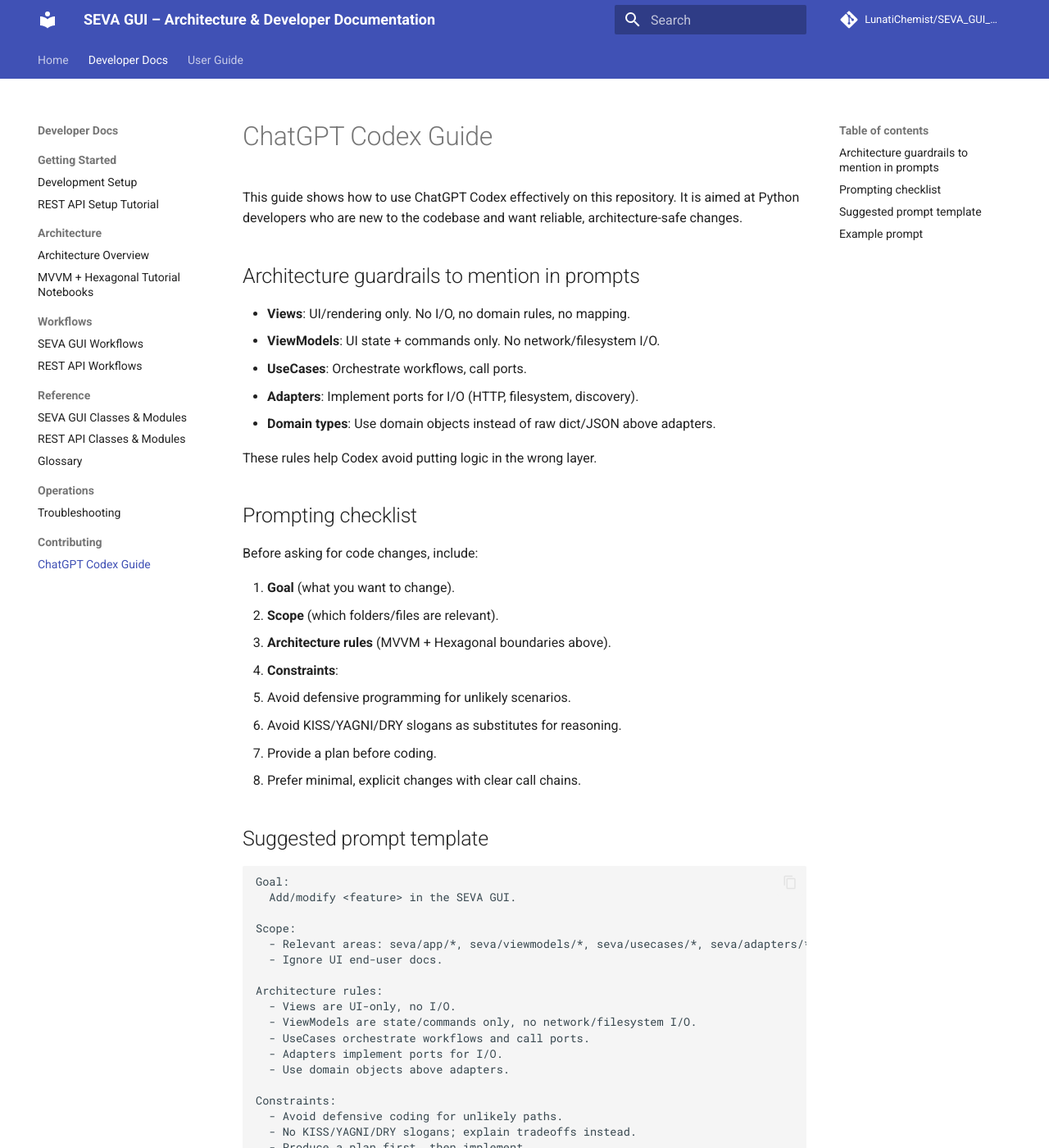
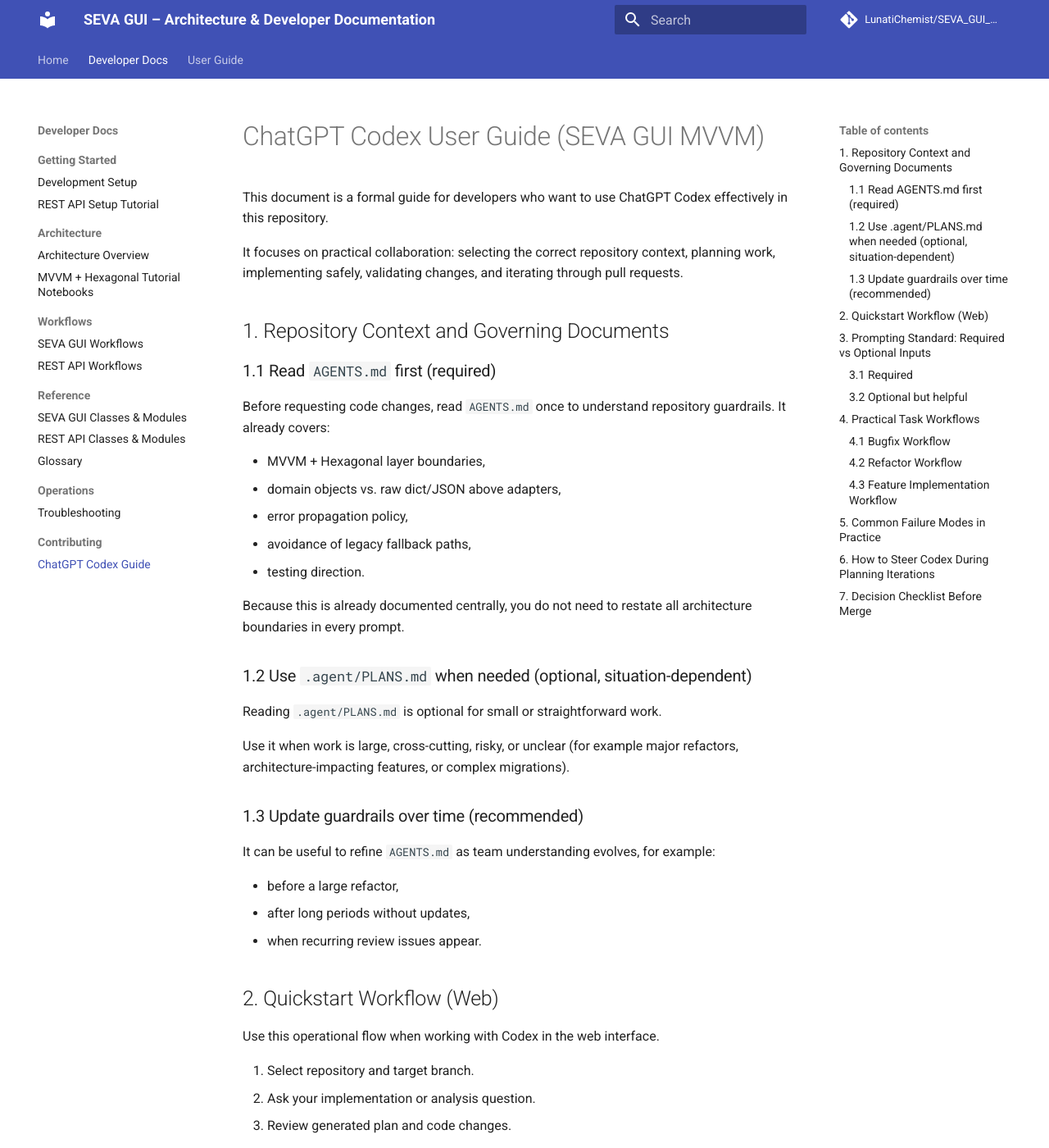
Before and after one commit to LunatiChemist/SEVA_GUI_MVVM, an MkDocs documentation site: the page built from docs/codex_guide.md, in a window 1280 px wide and 1400 px high. Shown: the whole window at 82% size. Built offline with MkDocs 1.6.1 and Material for MkDocs 9.7.7, drawn with Linux system fonts in a browser that asks for light colours; comment, search, counter and statistics services are not loaded; some of the changed text lies outside the part shown.

Commit message:
Add docs maintenance guidance and explain YAGNI/KISS/DRY

````diff
--- a/docs/codex_guide.md
+++ b/docs/codex_guide.md
@@ -1,81 +1,178 @@
-# ChatGPT Codex Guide
+# ChatGPT Codex User Guide (SEVA GUI MVVM)
 
-This guide shows how to use ChatGPT Codex effectively on this repository. It is
-aimed at Python developers who are new to the codebase and want reliable,
-architecture-safe changes.
+This document is a formal guide for developers who want to use ChatGPT Codex effectively in this repository.
 
-## Architecture guardrails to mention in prompts
+It focuses on practical collaboration: selecting the correct repository context, planning work, implementing safely, validating changes, and iterating through pull requests.
 
-- **Views**: UI/rendering only. No I/O, no domain rules, no mapping.
-- **ViewModels**: UI state + commands only. No network/filesystem I/O.
-- **UseCases**: Orchestrate workflows, call ports.
-- **Adapters**: Implement ports for I/O (HTTP, filesystem, discovery).
-- **Domain types**: Use domain objects instead of raw dict/JSON above adapters.
+## 1. Repository Context and Governing Documents
 
-These rules help Codex avoid putting logic in the wrong layer.
+### 1.1 Read `AGENTS.md` first (required)
 
-## Prompting checklist
+Before requesting code changes, read `AGENTS.md` once to understand repository guardrails. It already covers:
 
-Before asking for code changes, include:
+- MVVM + Hexagonal layer boundaries,
+- domain objects vs. raw dict/JSON above adapters,
+- error propagation policy,
+- avoidance of legacy fallback paths,
+- testing direction.
 
-1. **Goal** (what you want to change).
-2. **Scope** (which folders/files are relevant).
-3. **Architecture rules** (MVVM + Hexagonal boundaries above).
-4. **Constraints**:
-   - Avoid defensive programming for unlikely scenarios.
-   - Avoid KISS/YAGNI/DRY slogans as substitutes for reasoning.
-   - Provide a plan before coding.
-   - Prefer minimal, explicit changes with clear call chains.
+Because this is already documented centrally, you do not need to restate all architecture boundaries in every prompt.
 
-## Suggested prompt template
+### 1.2 Use `.agent/PLANS.md` when needed (optional, situation-dependent)
 
-```
-Goal:
-  Add/modify <feature> in the SEVA GUI.
+Reading `.agent/PLANS.md` is optional for small or straightforward work.
 
-Scope:
-  - Relevant areas: seva/app/*, seva/viewmodels/*, seva/usecases/*, seva/adapters/*
-  - Ignore UI end-user docs.
+Use it when work is large, cross-cutting, risky, or unclear (for example major refactors, architecture-impacting features, or complex migrations).
 
-Architecture rules:
-  - Views are UI-only, no I/O.
-  - ViewModels are state/commands only, no network/filesystem I/O.
-  - UseCases orchestrate workflows and call ports.
-  - Adapters implement ports for I/O.
-  - Use domain objects above adapters.
+### 1.3 Update guardrails over time (recommended)
 
-Constraints:
-  - Avoid defensive coding for unlikely paths.
-  - No KISS/YAGNI/DRY slogans; explain tradeoffs instead.
-  - Produce a plan first, then implement.
+It can be useful to refine `AGENTS.md` as team understanding evolves, for example:
 
-Context:
-  - Link: docs/architecture_overview.md
-  - Link: docs/workflows_seva.md
-  - Link: docs/classes_seva.md
-```
+- before a large refactor,
+- after long periods without updates,
+- when recurring review issues appear.
 
-## Example prompt
+## 2. Quickstart Workflow (Web)
 
-```
-Goal:
-  Add a new "Export Summary" action that saves a CSV from the run overview.
+Use this operational flow when working with Codex in the web interface.
 
-Scope:
-  - GUI: seva/app/views/run_overview_view.py
-  - ViewModel: seva/viewmodels/runs_vm.py
-  - UseCase: seva/usecases/export_summary.py
-  - Adapter: seva/adapters/storage_local.py
+1. Select repository and target branch.
+2. Ask your implementation or analysis question.
+3. Review generated plan and code changes.
+4. Let Codex create a pull request.
+5. Test the branch independently.
+6. Decide next action:
+   - merge branch,
+   - make additional manual commits,
+   - or continue improving with Codex and update the branch.
 
-Architecture rules:
-  - Views are UI-only, no I/O.
-  - ViewModels are state/commands only, no network/filesystem I/O.
-  - UseCases orchestrate workflows and call ports.
-  - Adapters implement ports for I/O.
-  - Use domain objects above adapters.
+This workflow should be your default working model.
 
-Constraints:
-  - Avoid defensive coding for unlikely paths.
-  - No KISS/YAGNI/DRY slogans; explain tradeoffs instead.
-  - Produce a plan first, then implement.
-```
+## 3. Prompting Standard: Required vs Optional Inputs
+
+Use this structure to communicate with Codex.
+
+### 3.1 Required
+
+- **Goal/outcome**: what should work after the change?
+- **Scope/context**: which files, modules, or user flows are relevant?
+- **Constraints/non-goals**: what must remain unchanged?
+
+### 3.2 Optional but helpful
+
+- touched files to prioritize,
+- risk points to watch,
+- validation strategy expectations,
+- requirement that Codex asks clarifying questions before implementation.
+
+Recommended instruction to include when requirements are unclear:
+
+- “Before implementing, ask clarifying questions until ambiguity is low.”
+
+## 4. Practical Task Workflows
+
+### 4.1 Bugfix Workflow
+
+Start from evidence first:
+
+- provide a GUI screenshot,
+- provide a terminal screenshot,
+- or paste direct terminal output.
+
+Then work iteratively with Codex:
+
+- ask where Codex thinks the issue originates,
+- request likely root causes and candidate fixes,
+- if you already have hypotheses, provide them and refine direction together.
+
+Important practice note:
+
+- Codex can sometimes produce symptom-level fixes (“band-aid fixes”).
+- Ask explicitly for a deep/root-cause fix when needed.
+- Final confidence still comes from testing and code familiarity.
+
+This pattern often works very well for smaller fixes.
+
+### 4.2 Refactor Workflow
+
+For refactors, planning iterations are critical.
+
+Recommended approach:
+
+- run multiple plan-review cycles before coding,
+- ask Codex to ask questions and challenge assumptions,
+- for larger refactors, optionally reference `.agent/PLANS.md`,
+- update affected documentation in `docs/` when behavior, workflows, or interfaces change.
+
+Important experience-based guidance:
+
+- Codex may introduce unnecessary fallback paths.
+- Codex may re-implement helpers that already exist.
+
+To reduce this risk, instruct explicitly:
+
+- “Scan the relevant codebase deeply before proposing refactor steps.”
+- “Search for existing helpers/utilities before creating new ones.”
+- “Do not introduce fallback branches unless explicitly required.”
+
+### 4.3 Feature Implementation Workflow
+
+Feature work can start in two valid modes:
+
+- **exploratory mode**: requirements are still vague,
+- **specified mode**: architecture and expected flow are already known.
+
+If requirements are vague, use planning iterations to converge:
+
+- start broad,
+- refine design through questions/answers,
+- then implement once direction is stable.
+
+If requirements are clear, provide explicit implementation guidance (layer ownership, contracts, validation).
+
+For feature work, keep documentation in `docs/` up to date whenever user-facing behavior, workflows, setup steps, or interfaces are changed.
+
+Global simplicity rule for feature work and refactors:
+
+- apply **YAGNI** (*You Aren't Gonna Need It*: avoid building speculative functionality),
+- apply **KISS** (*Keep It Simple, Stupid*: prefer the simplest solution that satisfies current requirements),
+- apply **DRY** (*Don't Repeat Yourself*: reuse existing logic instead of duplicating behavior),
+- ask Codex to review a broad file set during planning to avoid local optimization and overengineering.
+
+## 5. Common Failure Modes in Practice
+
+Watch for these recurring issues:
+
+- implementing too quickly without clarifying uncertainty,
+- solving symptoms instead of root causes,
+- duplicating existing helpers/utilities,
+- adding unnecessary fallback/legacy logic,
+- overengineering simple requirements,
+- validating too little before merge.
+
+When one of these appears, return to planning and request targeted clarification.
+
+## 6. How to Steer Codex During Planning Iterations
+
+Use concise steering instructions such as:
+
+- “Propose an initial plan and list open questions first.”
+- “Identify uncertainties and ask me what you need before coding.”
+- “Review more files before finalizing architecture decisions.”
+- “Prefer existing helpers over new abstractions when possible.”
+- “Prioritize a deep fix over a temporary symptom patch.”
+- “Keep solution simple (YAGNI/KISS/DRY), avoid overengineering.”
+
+A short, explicit steering message is usually enough to improve output quality significantly.
+
+## 7. Decision Checklist Before Merge
+
+Before merging a Codex-generated branch, confirm:
+
+- [ ] behavior is correct in your own branch testing,
+- [ ] no obvious fallback/legacy detours were introduced,
+- [ ] existing helpers were reused where appropriate,
+- [ ] complexity is justified and not overengineered,
+- [ ] follow-up improvements are documented if needed.
+
+If these checks fail, iterate on the same branch with Codex or make targeted manual commits before merge.
````
